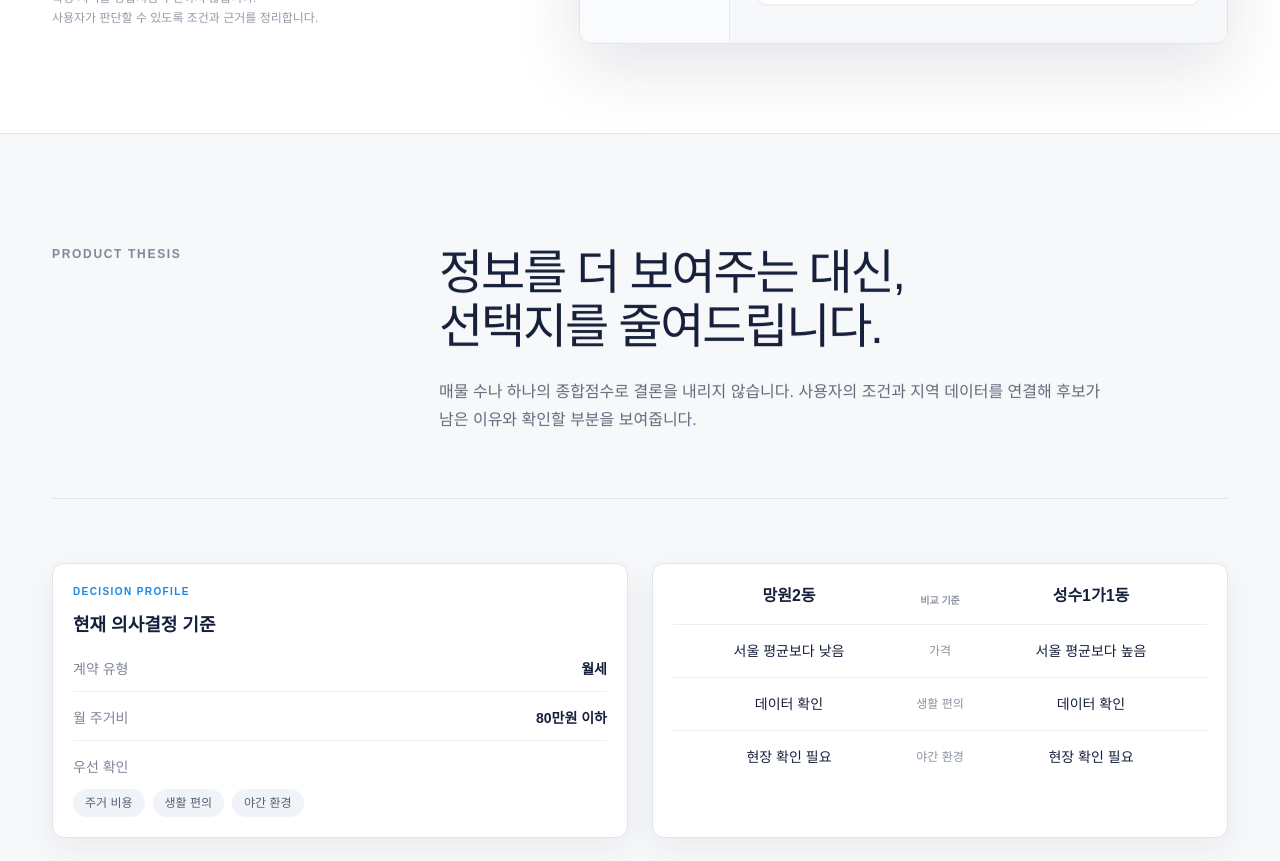
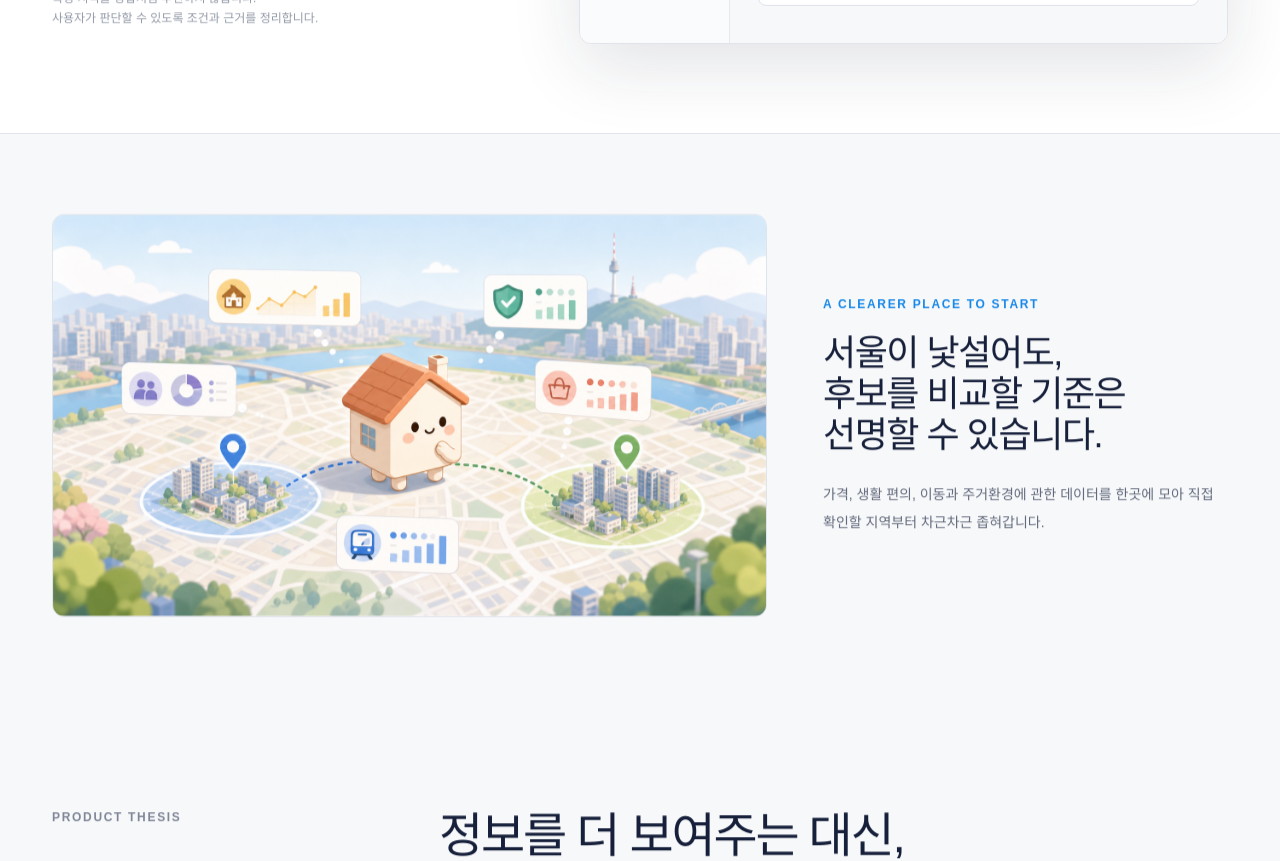
Before and after one commit to pjy2163/sweet_home, a Next.js app in the folder frontend/: page / in a window 1280 px wide. Shown: the part 620-1481 px from the top of the page. Built offline with nearby package versions, Linux system fonts and the light colour scheme.

Commit message:
feat: 랜딩에 SweetHome 브랜드 일러스트 추가 (#31)

```diff
--- a/frontend/src/app/page.tsx
+++ b/frontend/src/app/page.tsx
@@ -1,4 +1,5 @@
 import Link from "next/link";
+import Image from "next/image";
 
 import { BrandLogo } from "@/components/brand-logo";
 import { LandingScrollEffects } from "@/components/landing-scroll-effects";
@@ -152,6 +153,26 @@ export default function LandingPage() {
         </div>
       </section>
 
+      <section className="bg-[#f7f8fa]">
+        <div className="mx-auto grid max-w-[1240px] gap-8 px-5 py-16 sm:px-8 lg:grid-cols-[1.25fr_.75fr] lg:items-center lg:py-20" data-scroll-reveal>
+          <div className="overflow-hidden rounded-xl border border-[#dfe3ea] bg-[#eaf5ff]">
+            <Image
+              alt="서울 지도 위에서 두 후보 지역의 생활 데이터를 비교하는 SweetHome 집 캐릭터"
+              className="h-auto w-full"
+              height={941}
+              priority
+              src="/sweethome-brand-illustration.png"
+              width={1672}
+            />
+          </div>
+          <div className="lg:pl-6">
+            <p className="text-xs font-semibold uppercase tracking-[.14em] text-[#1888e8]">A clearer place to start</p>
+            <h2 className="mt-5 text-3xl font-medium leading-[1.15] tracking-[-.04em] sm:text-4xl">서울이 낯설어도,<br />후보를 비교할 기준은<br />선명할 수 있습니다.</h2>
+            <p className="mt-6 max-w-md text-sm leading-7 text-[#626a7c]">가격, 생활 편의, 이동과 주거환경에 관한 데이터를 한곳에 모아 직접 확인할 지역부터 차근차근 좁혀갑니다.</p>
+          </div>
+        </div>
+      </section>
+
       <section className="bg-[#f7f8fa]" id="product">
         <div className="mx-auto max-w-[1240px] px-5 py-20 sm:px-8 lg:py-28">
           <div className="grid gap-8 border-b border-[#dfe3e9] pb-16 lg:grid-cols-[.45fr_1fr]" data-scroll-reveal><p className="text-xs font-semibold uppercase tracking-[.14em] text-[#7f8797]">Product thesis</p><div><h2 className="max-w-4xl text-4xl font-medium leading-[1.12] tracking-[-.045em] sm:text-5xl">정보를 더 보여주는 대신,<br />선택지를 줄여드립니다.</h2><p className="mt-6 max-w-2xl text-base leading-7 text-[#626a7c]">매물 수나 하나의 종합점수로 결론을 내리지 않습니다. 사용자의 조건과 지역 데이터를 연결해 후보가 남은 이유와 확인할 부분을 보여줍니다.</p></div></div>
```
Also changed, not shown: frontend/public/sweethome-brand-illustration.png (added).
